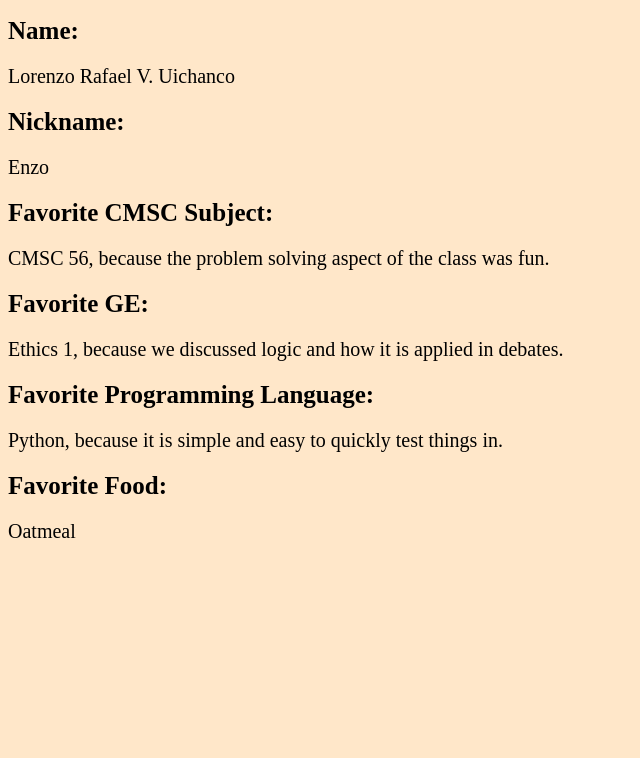
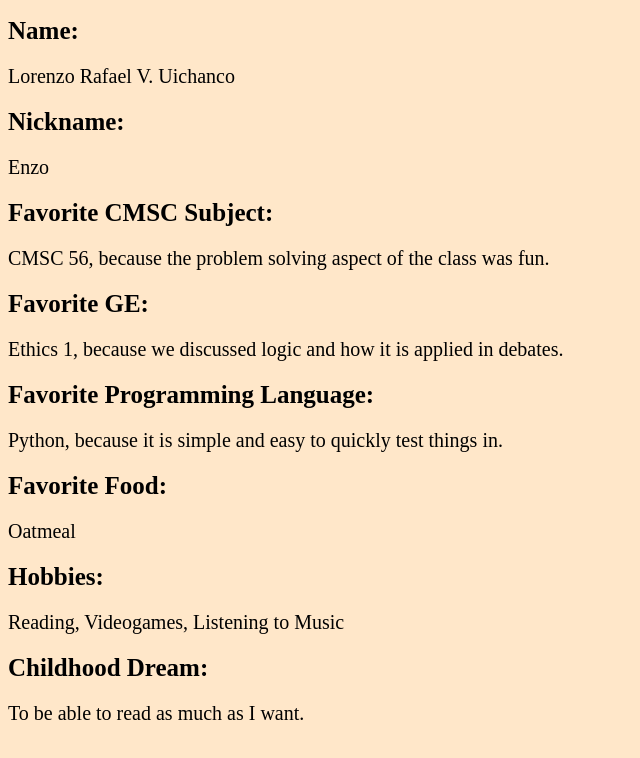
Before and after one commit to lvuichanco/lvuichanco.github.io, a plain HTML site: page index.html in a window 1280 px wide. Shown: the whole page, without its empty margins (0-640 px from the left). Drawn offline with Linux system fonts and the light colour scheme.

Commit message:
Added items to list

```diff
--- a/index.html
+++ b/index.html
@@ -17,5 +17,9 @@
       <p>Python, because it is simple and easy to quickly test things in.</p>
       <h1>Favorite Food:</h1>
       <p>Oatmeal</p>
+      <h1>Hobbies:</h1>
+      <p>Reading, Videogames, Listening to Music</p>
+      <h1>Childhood Dream:</h1>
+      <p>To be able to read as much as I want.</p>
   </body>
 </html>
```
